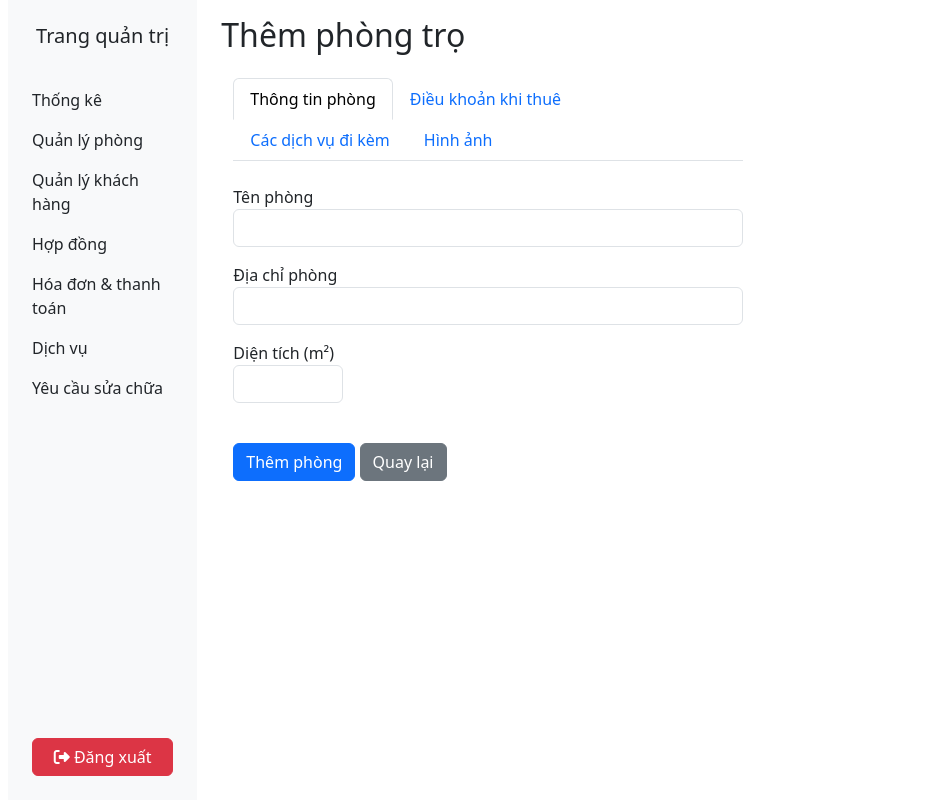
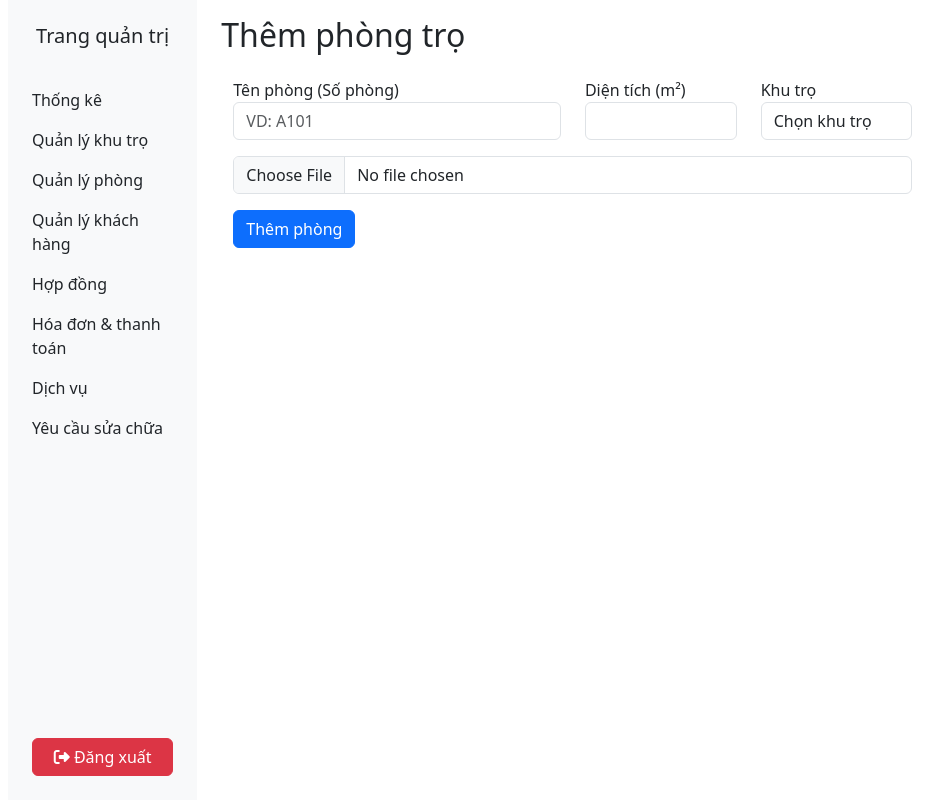
Before and after one commit to limbanga/boarding_house_management, a PHP site: page /room/create in a window 1280 px wide. Shown: the whole page, without its empty margins (4-947 px from the left). Run offline with PHP 8.4, Linux system fonts and the light colour scheme; data that the repository does not hold is empty.

Commit message:
Add sidebar link for managing hostels and enhance room creation form layout with new fields and improved organization

```diff
--- a/app/views/layouts/sidebar.php
+++ b/app/views/layouts/sidebar.php
@@ -10,6 +10,9 @@
     <ul class="navbar-nav ">
       <li class="nav-item">
         <a class="nav-link active" aria-current="page" href="#">Thống kê</a>
+      </li>
+      <li class="nav-item">
+        <a class="nav-link" href="/hostels/index">Quản lý khu trọ</a>
       </li>
       <li class="nav-item">
         <a class="nav-link" href="/room/index">Quản lý phòng</a>
--- a/app/views/rooms/create.php
+++ b/app/views/rooms/create.php
@@ -23,103 +23,31 @@ ob_start();
         <?php unset($_SESSION['success']); ?>
     <?php endif; ?>
 
-    <form id="roomForm" method="POST" enctype="multipart/form-data" class="col-md-6">
-        <ul class="nav nav-tabs" id="myTab" role="tablist">
-            <li class="nav-item" role="presentation">
-                <button class="nav-link active" id="home-tab" data-bs-toggle="tab" data-bs-target="#home-tab-pane" type="button" role="tab" aria-controls="home-tab-pane" aria-selected="true">
-                    Thông tin phòng
-                </button>
-            </li>
-            <li class="nav-item" role="presentation">
-                <button class="nav-link" id="profile-tab" data-bs-toggle="tab" data-bs-target="#profile-tab-pane" type="button" role="tab" aria-controls="profile-tab-pane" aria-selected="false">
-                    Điều khoản khi thuê
-                </button>
-            </li>
-            <li class="nav-item" role="presentation">
-                <button class="nav-link" id="contact-tab" data-bs-toggle="tab" data-bs-target="#contact-tab-pane" type="button" role="tab" aria-controls="contact-tab-pane" aria-selected="false">
-                    Các dịch vụ đi kèm
-                </button>
-            </li>
-            <li class="nav-item" role="presentation">
-                <button class="nav-link" id="disabled-tab" data-bs-toggle="tab" data-bs-target="#disabled-tab-pane" type="button" role="tab" aria-controls="disabled-tab-pane" aria-selected="false">
-                    Hình ảnh
-                </button>
-            </li>
-        </ul>
-        <div class="tab-content" id="myTabContent">
-            <div class="tab-pane fade show active py-4" id="home-tab-pane" role="tabpanel" aria-labelledby="home-tab" tabindex="0">
+    <form id="roomForm" method="POST" enctype="multipart/form-data" class="col-md-8">
         <div class="row">
-                    <div class="mb-3 col-12">
-                        <label>Tên phòng</label>
-                        <input type="text" class="form-control" name="name" required value="<?= $room['name'] ?? '' ?>">
+            <div class="mb-3 col-6">
+                <label>Tên phòng (Số phòng)</label>
+                <input type="text" class="form-control" name="name" required value="<?= $room['name'] ?? '' ?>" placeholder="VD: A101">
             </div>
 
-                    <div class="mb-3 col-12">
-                        <label>Địa chỉ phòng</label>
-                        <input type="text" class="form-control" name="name" required value="<?= $room['name'] ?? '' ?>">
-                    </div>
 
             <div class="mb-3 col-3">
                 <label>Diện tích (m²)</label>
                 <input type="number" class="form-control" name="area" required value="<?= $room['area'] ?? '' ?>">
             </div>
+
+            <div class="mb-3 col-3">
+                <label>Khu trọ</label>
+                <select class="form-control" name="dormitory_id" required>
+                    <option value="">Chọn khu trọ</option>
+                    <?php foreach ($dormitories as $dormitory): ?>
+                        <option value="<?= $dormitory['id'] ?>" <?= isset($room['dormitory_id']) && $room['dormitory_id'] == $dormitory['id'] ? 'selected' : '' ?>>
+                            <?= htmlspecialchars($dormitory['name']) ?>
+                        </option>
+                    <?php endforeach; ?>
+                </select>
             </div>
 
-            </div>
-            <div class="tab-pane fade" id="profile-tab-pane" role="tabpanel" aria-labelledby="profile-tab" tabindex="0">
-                <div class="row">
-                    <div class="mb-3 col-3">
-                        <label>Giá thuê (VNĐ)</label>
-                        <input type="number" class="form-control" name="price" required value="<?= $room['price'] ?? '' ?>">
-                    </div>
-                    <div class="mb-3 col-3">
-                        <label>Số người ở tối đa</label>
-                        <input type="number" class="form-control" name="max_people" required value="<?= $room['max_people'] ?? '' ?>">
-                    </div>
-
-                    <div class="mb-3 col-3">
-                        <label>Cho nuôi thú cưng</label>
-                        <select class="form-control" name="pet_allowed" required>
-                            <option value="1" <?= isset($room['pet_allowed']) && $room['pet_allowed'] == 1 ? 'selected' : '' ?>>Có</option>
-                            <option value="0" <?= isset($room['pet_allowed']) && $room['pet_allowed'] == 0 ? 'selected' : '' ?>>Không</option>
-                        </select>
-                    </div>
-                    <div class="mb-3 col-6">
-                        <label>Giờ mở cửa</label>
-                        <input type="time" class="form-control" name="opening_time" required value="<?= $room['opening_time'] ?? '' ?>">
-                    </div>
-                    <div class="mb-3 col-6">
-                        <label>Giờ đóng cửa</label>
-                        <input type="time" class="form-control" name="closing_time" required value="<?= $room['closing_time'] ?? '' ?>">
-                    </div>
-                    <div class="mb-3 col-6">
-                        <label>Thời gian thanh toán</label>
-                        <input type="text" class="form-control" name="payment_time" required value="<?= $room['payment_time'] ?? '' ?>">
-                    </div>
-                    <div class="mb-3 col-6">
-                        <label>Cần cọc</label>
-                        <div class="form-check">
-                            <input class="form-check-input" type="checkbox" name="requires_deposit" id="requires_deposit" value="1" <?= isset($room['requires_deposit']) && $room['requires_deposit'] == 1 ? 'checked' : '' ?>>
-                            <label class="form-check-label" for="requires_deposit">
-                                Có
-                            </label>
-                        </div>
-                    </div>
-                    <div class="mb-3 col-6">
-                        <label>Tiền cọc (VNĐ)</label>
-                        <input type="number" class="form-control" name="deposit" required value="<?= $room['deposit'] ?? '' ?>">
-                    </div>
-                </div>
-            </div>
-            <div class="tab-pane fade" id="contact-tab-pane" role="tabpanel" aria-labelledby="contact-tab" tabindex="0">
-                <div class="row">
-                    <h4>
-                        Tạm để trống
-                    </h4>
-                </div>
-            </div>
-            <div class="tab-pane fade" id="disabled-tab-pane" role="tabpanel" aria-labelledby="disabled-tab" tabindex="0">
-                <div class="row">
             <div class="mb-3">
                 <input type="file" class="form-control" name="image">
                 <?php if (!empty($room['image'])): ?>
@@ -127,12 +55,11 @@ ob_start();
                 <?php endif; ?>
             </div>
         </div>
-            </div>
-        </div>
 
         <button type="submit" class="btn btn-primary"><?= isset($room) ? "Lưu thay đổi" : "Thêm phòng" ?></button>
-        <a href="/room/index" class="btn btn-secondary">Quay lại</a>
+
     </form>
+
 </div>
 <?php
 $content = ob_get_clean();
```
Lines whose indentation alone changed are shown as unchanged.
